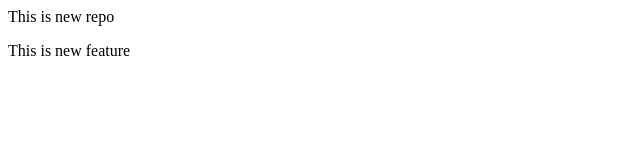
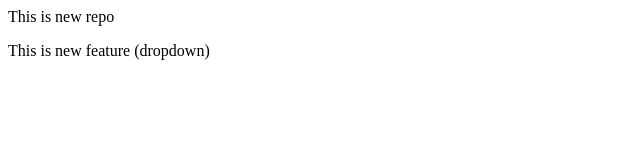
Before and after one commit to paragnikam106/Local-repo, a plain HTML site: page index.html in a window 1280 px wide. Shown: the full height of the page, 0-640 px from the left. Drawn offline with Linux system fonts and the light colour scheme.

Commit message:
add drop

```diff
--- a/index.html
+++ b/index.html
@@ -1,4 +1,4 @@
 <p>This is new repo</p>
-<p>This is new feature
+<p>This is new feature (dropdown)
 
 </p>
```
